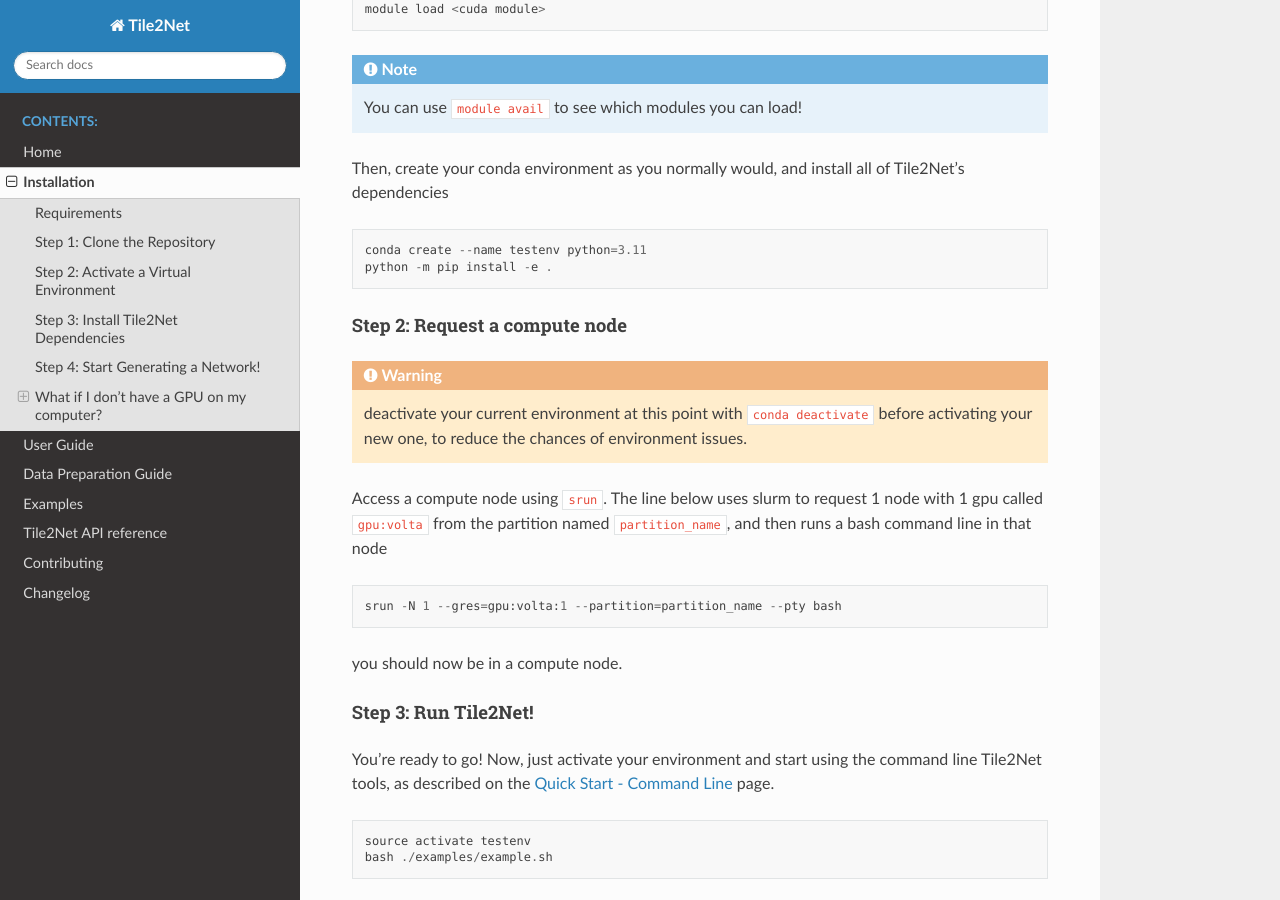
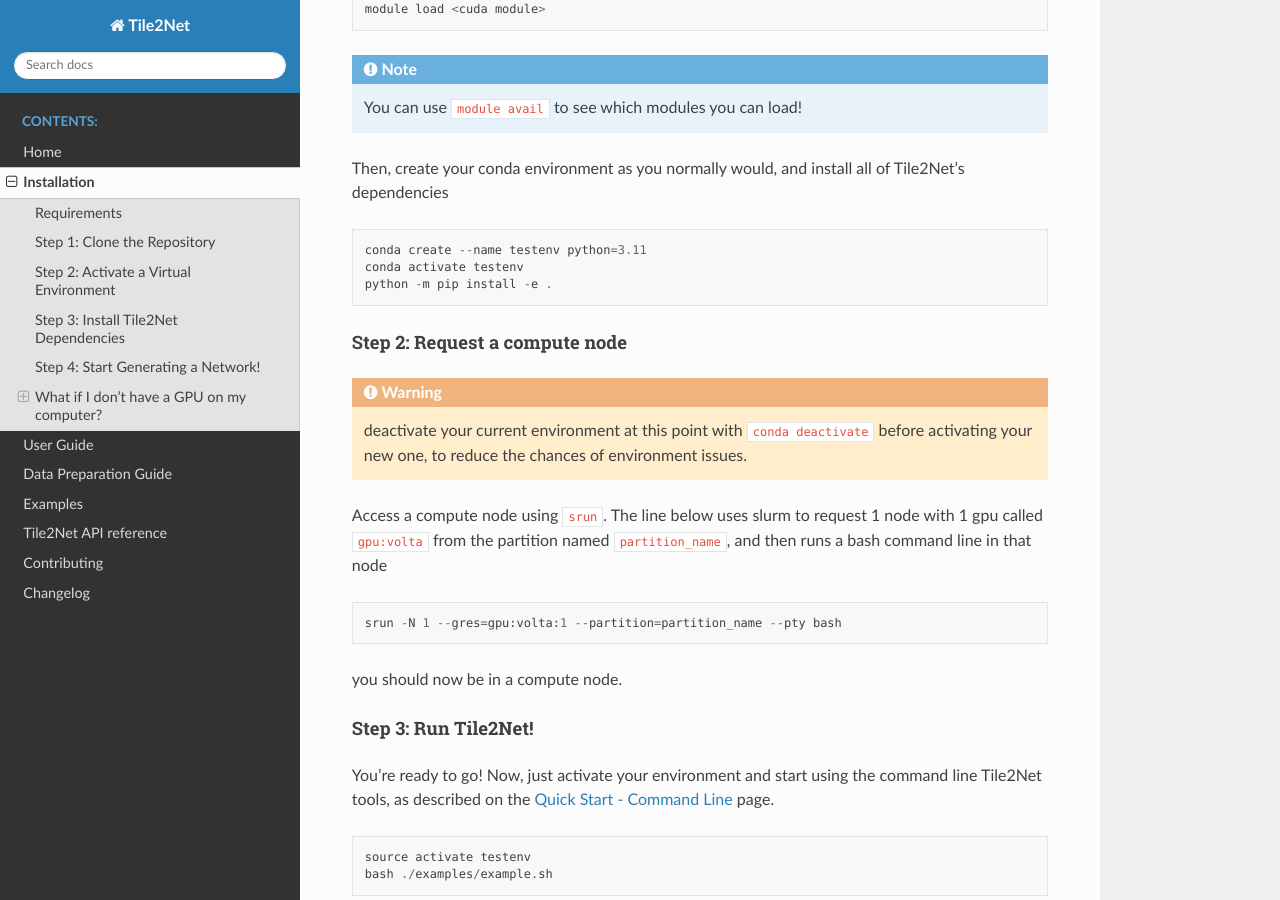
Before and after one commit to VIDA-NYU/tile2net, a Sphinx documentation site: the page built from docs/source/installation.md, in a window 1280 px wide and 900 px high, scrolled down 2990 px. Built offline with Sphinx 7.4.7 and the Read the Docs theme 2.0.0, drawn with Linux system fonts in a browser that asks for light colours.

Commit message:
fixed formatting

````diff
--- a/docs/source/installation.md
+++ b/docs/source/installation.md
@@ -103,6 +103,7 @@
 
 ```
 conda create --name testenv python=3.11
+conda activate testenv
 python -m pip install -e .
 ```
 
````
Also changed, not shown: docs/source/notebooks/quick_start_command_line.ipynb, docs/source/notebooks/quick_start_module.ipynb, docs/source/notebooks/ridgewood_0.ipynb.
